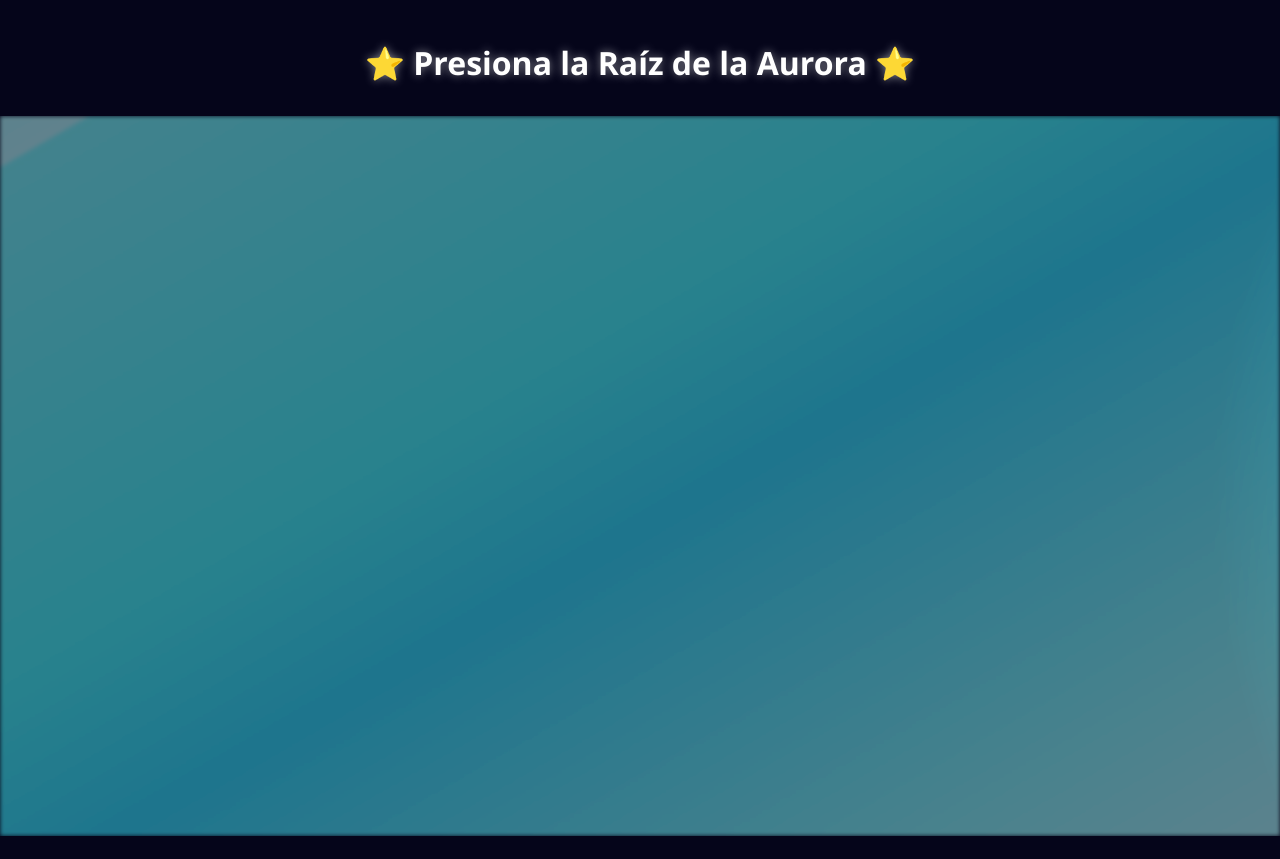
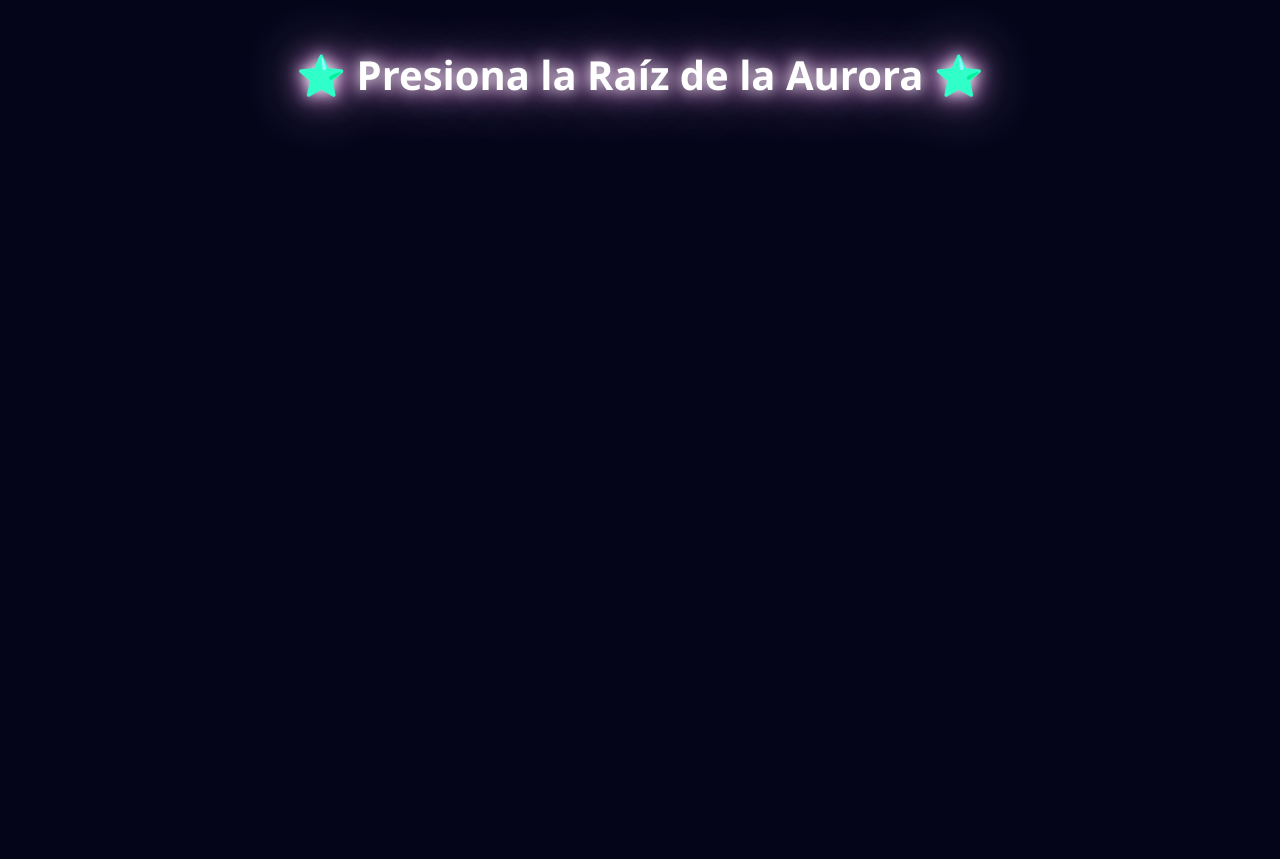
Before and after one commit to JoshDa777/aniversario-3er-mes-yipie, a plain HTML site: page index.html in a window 1280 px wide. Both pictures are taken after a click on the element "❤️". Before the commit the page ends 836 px from the top, so only its background shows below. Drawn offline with Linux system fonts and the light colour scheme.

Commit message:
Update index.html

```diff
--- a/index.html
+++ b/index.html
@@ -10,7 +10,7 @@
         body {
             font-family: 'Segoe UI', Tahoma, Geneva, Verdana, sans-serif;
             margin: 0;
-            background-color: #05051a; /* Fondo de Noche Estelar */
+            background-color: #05051a;
             color: #ffffff;
             overflow: hidden;
             display: flex;
@@ -21,11 +21,48 @@
             position: relative;
         }
 
+        /* --- TÍTULO Y AURORA BASADA EN TEXT-SHADOW --- */
         h1 {
             color: #fff;
-            text-shadow: 0 0 10px rgba(255, 255, 255, 0.5);
             padding-top: 20px;
             z-index: 20;
+            font-size: 2.5em;
+            transition: all 1s ease; /* Transición suave para el cambio de sombra */
+        }
+
+        /* Clase que se activa con el clic para iniciar la sombra */
+        h1.aurora-active {
+            /* Text-shadow que simula la luz difusa de la Aurora */
+            text-shadow:
+                0 0 10px #fff,
+                0 0 20px rgba(79, 195, 247, 0.8), /* Azul claro */
+                0 0 40px rgba(127, 255, 212, 0.7); /* Aqua */
+
+            /* Animación: Hace que la sombra palpite y cambie de color sutilmente */
+            animation: text-pulse 3s linear infinite alternate,
+                       color-shift 10s linear infinite;
+        }
+
+        /* ANIMACIÓN 1: Pulso de la Luz (Simula el movimiento energético de la Aurora) */
+        @keyframes text-pulse {
+            0% {
+                text-shadow:
+                    0 0 10px #fff,
+                    0 0 20px rgba(79, 195, 247, 0.8),
+                    0 0 40px rgba(127, 255, 212, 0.7);
+            }
+            100% {
+                text-shadow:
+                    0 0 15px #fff,
+                    0 0 30px rgba(79, 195, 247, 1),
+                    0 0 60px rgba(127, 255, 212, 0.9);
+            }
+        }
+
+        /* ANIMACIÓN 2: Cambio de Color Sutil (Hue-Rotate solo en el texto) */
+        @keyframes color-shift {
+            0% { filter: hue-rotate(0deg); }
+            100% { filter: hue-rotate(360deg); }
         }
 
         .aurora-container {
@@ -80,54 +117,6 @@
             opacity: 1;
         }
 
-        /* --- AURORA ANIMADA POR TEXTURA DE FONDO (Background Position) --- */
-        #aurora-effect {
-            position: absolute;
-            right: 0;
-            top: 0; /* Cubrimos toda el área visible */
-            width: 100%;
-            height: 100%;
-            opacity: 0;
-            z-index: 8;
-            transition: opacity 2s ease;
-
-            /* Degradado base (simulando la textura de partículas onduladas) */
-            background:
-                radial-gradient(circle at 100% 50%,
-                    rgba(79, 195, 247, 0.9) 0%, /* Azul claro (origen) */
-                    transparent 10%
-                ),
-                repeating-linear-gradient(
-                    150deg, /* Ángulo para simular la curva */
-                    rgba(127, 255, 212, 0.5), /* Aqua */
-                    rgba(79, 195, 247, 0.5) 10%, /* Azul */
-                    rgba(168, 223, 255, 0.5) 20% /* Blanco Azulado */
-                );
-
-            /* Ajuste de tamaño para el efecto de movimiento */
-            background-size: 600% 400%;
-            filter: blur(2px) contrast(150%); /* Hace la textura de partículas más intensa */
-
-            /* Clase para iniciar la animación */
-            &.active {
-                opacity: 1;
-                /* Animación de movimiento continuo del fondo */
-                animation: aurora-flow 25s linear infinite;
-            }
-        }
-
-        /* Animación: Simulación de flujo constante de partículas */
-        @keyframes aurora-flow {
-            0% {
-                /* Mueve el fondo desde la derecha hacia la izquierda */
-                background-position: 100% 50%;
-            }
-            100% {
-                /* Continúa el movimiento hacia la izquierda con ligera variación vertical (onda) */
-                background-position: 0% 40%;
-            }
-        }
-
         /* Clases de control JS */
         .hidden {
             display: none !important;
@@ -138,11 +127,9 @@
 
 <body>
 
-    <h1>⭐ Presiona la Raíz de la Aurora ⭐</h1>
+    <h1 id="main-title">⭐ Presiona la Raíz de la Aurora ⭐</h1>
 
     <div class="aurora-container">
-
-        <div id="aurora-effect"></div>
 
         <div id="aurora-trigger">
             <span>❤️</span>
@@ -167,9 +154,10 @@
             const trigger = document.getElementById('aurora-trigger');
             const messageBox = document.getElementById('message-box');
             const musicPlayer = document.getElementById('music-player');
-            const auroraEffect = document.getElementById('aurora-effect');
+            const mainTitle = document.getElementById('main-title'); // Nuevo elemento
 
-            if (!trigger || !auroraEffect) return;
+
+            if (!trigger || !mainTitle) return;
 
             // --- FUNCIÓN DE INICIO ---
             function startAurora() {
@@ -179,8 +167,8 @@
                 // 2. Ocultar el botón
                 trigger.classList.add('hidden');
 
-                // 3. INICIAR LA AURORA
-                auroraEffect.classList.add('active');
+                // 3. INICIAR LA AURORA (Aplicando animación directamente al título)
+                mainTitle.classList.add('aurora-active');
 
                 // 4. MOSTRAR EL MENSAJE (con retraso)
                 setTimeout(() => {
```
